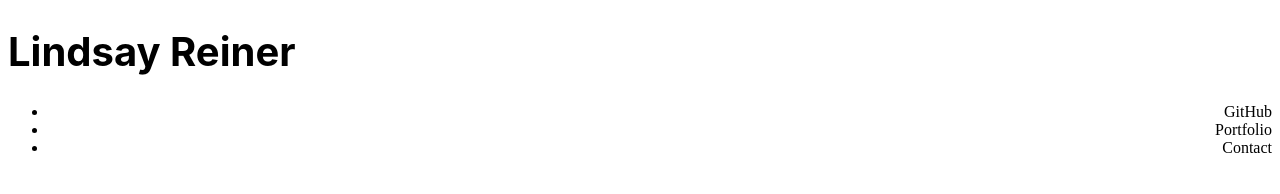
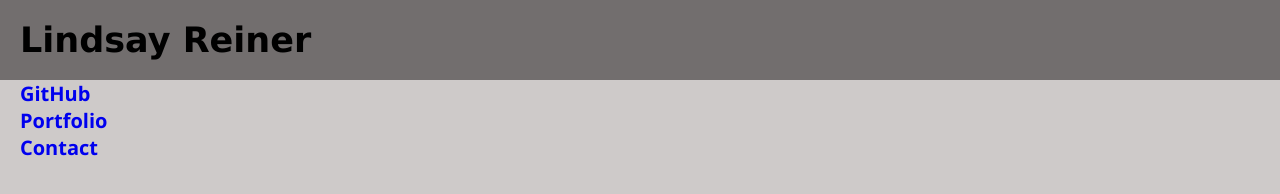
Before and after one commit to lindsayreiner/landing-page, a plain HTML site: page index.html in a window 1280 px wide. Drawn offline with Linux system fonts and the light colour scheme.

Commit message:
saving changes

```diff
--- a/index.html
+++ b/index.html
@@ -13,9 +13,15 @@
 
         <nav id="nav">
             <ul>
-                <li>GitHub</li>
-                <li>Portfolio</li>
-                <li>Contact</li>
+                <li>
+                    <a href="https://github.com/lindsayreiner">GitHub</a>
+                </li>
+                <li>
+                    <a href="https://github.com/lindsayreiner">Portfolio</a>
+                </li>
+                <li>
+                    <a href="https://github.com/lindsayreiner">Contact</a>
+                </li>
             </ul>
         </nav>
 
--- a/style.css
+++ b/style.css
@@ -1,18 +1,34 @@
 * {
-
+box-sizing: border-box;
+padding: 0;
+margin: 0;
+font-family: 'Segoe UI', Tahoma, Geneva, Verdana, sans-serif;
 }
 
 body {
+    background-color: #cecac9;
 
 }
 
 #header {
-    font-size: 20px;
-    font-family:-apple-system, BlinkMacSystemFont, 'Segoe UI', Roboto, Oxygen, Ubuntu, Cantarell, 'Open Sans', 'Helvetica Neue', sans-serif;
-    text-align: left;
+    padding: 20px;
+    background-color: #726e6e;
+    color: #ffffff;
 }
 
-#nav {
+h1 {
+    color: black;
+    font-family: Verdana, Geneva, Tahoma, sans-serif;
+    display: inline-block;
+    font-size: 35px;
+}
+
+
+a {
+    padding: 20px;
     text-align: right;
+    text-decoration: none;
+    font-weight: bold;
+    font-size: 20px;
 
 }
```
